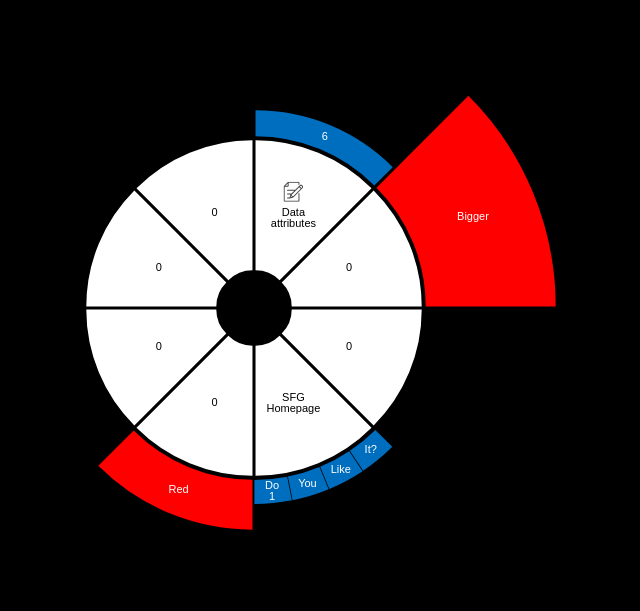
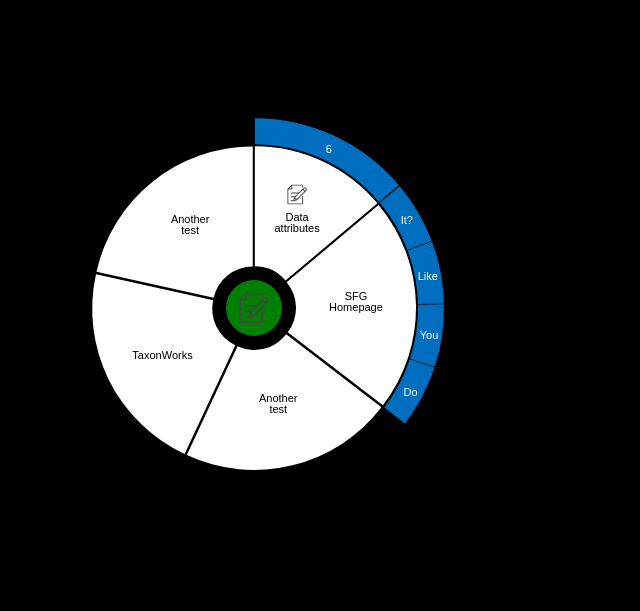
Before and after one commit to SpeciesFileGroup/svg_radial_menu, a website built with Vite: page src/index.html in a window 1280 px wide. Shown: the whole page, without its empty margins (254-894 px from the left). Built offline with nearby package versions, Linux system fonts and the light colour scheme.

Commit message:
Added attributes options, customize slice size, classes improvements

```diff
--- a/rollup.config.js
+++ b/rollup.config.js
@@ -13,6 +13,6 @@
   ],
   external: ["tslib"],
   plugins: [typescript()]
-};
+}
 
 export default config
--- a/src/index.ts
+++ b/src/index.ts
@@ -5,15 +5,26 @@
 const options = {
   width: 1000,
   height: 600,
-  sliceSize: 130,
-  centerSize: 30,
-  fontSize: 11,
-  fontFamily: 'Arial',
-  backgroundColor: '#FFFFFF',
-  textColor: '#000000',
-  centerButton: {
-    color: 'red',
-    radius: 20,
+  sliceSize: 120,
+  centerSize: 40,
+  margin: 2,
+  css: {
+    class: 'radial-menu'
+  },
+  svgAttributes: {
+    fill: '#FFFFFF',
+    color: '#000000',
+    textAnchor: 'middle',
+    fontSize: '11px',
+    fontFamily: 'Arial'
+  },
+  middleButton: {
+    backgroundColor: 'red',
+    radius: 28,
+    name: 'middle',
+    svgAttributes: {
+      fill: 'green'
+    },
     icon: {
       width: 30,
       height: 30,
@@ -24,12 +35,16 @@
     {
       label: 'Data attributes',
       name: 'attributes',
-      slice: [{
+      radius: 50,
+      slice: [
+      {
         label: '6',
-        event: 'alert',
+        name: 'alert',
         size: 26,
-        textColor: '#FFFFFF',
-        backgroundColor: '#006ebf',
+        svgAttributes: {
+          color: '#FFFFFF',
+          fill: '#006ebf'
+        }
       }],
       icon: {
         width: 20,
@@ -38,71 +53,57 @@
       }
     },
     {
-      label: '0',
-      event: 'alert',
-      slice: [{
-        label: 'Bigger',
-        event: 'alert',
-        textColor: '#FFFFFF',
-        backgroundColor: 'red'
-      }]
-    },
-    {
-      label: '0',
-      event: 'alert'
-    },
-    {
       label: 'SFG Homepage',
-      link: 'http://speciesfilegroup.org',
+      link: 'https://speciesfilegroup.org',
       slice: [{
         label: 'It?',
-        event: 'alert',
-        size: 24,
-        textColor: '#FFFFFF',
-        backgroundColor: '#006ebf',
+        name: 'alert',
+        size: 26,
+        svgAttributes: {
+          color: '#FFFFFF',
+          fill: '#006ebf',
+        }
       },
       {
         label: 'Like',
-        event: 'alert',
-        size: 24,
-        textColor: '#FFFFFF',
-        backgroundColor: '#006ebf',
+        name: 'alert',
+        size: 26,
+        svgAttributes: {
+          color: '#FFFFFF',
+          fill: '#006ebf',
+        }
       },
       {
         label: 'You',
-        event: 'alert',
-        size: 24,
-        textColor: '#FFFFFF',
-        backgroundColor: '#006ebf',
+        name: 'alert',
+        size: 26,
+        svgAttributes: {
+          color: '#FFFFFF',
+          fill: '#006ebf',
+        }
       },
       {
-        label: 'Do 1',
-        event: 'alert',
-        size: 24,
-        textColor: '#FFFFFF',
-        backgroundColor: '#006ebf',
+        label: 'Do',
+        name: 'alert',
+        size: 26,
+        svgAttributes: {
+          color: '#FFFFFF',
+          fill: '#006ebf',
+        }
       }],
     },
     {
-      label: '0',
-      slice: [{
-        label: 'Red',
-        event: 'alert',
-        size: 50,
-        textColor: '#FFFFFF',
-        backgroundColor: 'red'
-      }]
+      label: 'Another test',
+      name: 'another'
     },
     {
-      label: '0'
+      label: 'TaxonWorks',
+      link: 'https://taxonworks.org'
     },
     {
-      label: '0',
-      link: 'http://taxonworks.org'
+      label: 'Another test',
+      name: 'another'
     },
-    {
-      label: '0'
-    }
   ]
 }
 
--- /dev/null
+++ b/src/middleButton.ts
@@ -0,0 +1,87 @@
+import { Slice, SliceIcon, CircleButton, RadialMenuOptions, SVGAttribute } from './types'
+import { SVG } from './utils/svg'
+
+export class MiddleButton extends SVG {
+  private backgroundColor: string = '#FFFFFF'
+  private middleButton: CircleButton
+  private _name: string | unknown
+  private options: RadialMenuOptions
+  private radius: number
+  private sliceMargin: number = 4
+  private textColor: string = '#FFFFFF'
+  private x: number
+  private y: number
+  public SVGElement: SVGElement
+  private SVGAttributes: SVGAttribute
+  private defaultSVGAttributes: SVGAttribute
+
+  constructor (middleButton: CircleButton, x: number, y: number, opts: RadialMenuOptions) {
+    super(opts)
+
+    this.options = opts
+    this.middleButton = middleButton
+    this.radius = middleButton.radius || opts.centerSize
+    this.x = x
+    this.y = y
+    this._name = this.middleButton.name
+    this.SVGAttributes = this.parseAttributes(middleButton.svgAttributes || {})
+    this.defaultSVGAttributes = this.parseAttributes(opts.svgAttributes || {})
+
+    this.SVGElement = this.createMiddleButton(this.x, this.y, this.radius, opts)
+  }
+
+  public toSVG (): SVGElement {
+    return this.SVGElement
+  }
+
+  get name () {
+    return this._name
+  }
+
+  private get getAttributes () {
+    return Object.assign({}, this.defaultSVGAttributes, this.SVGAttributes)
+  }
+
+  private createMiddleButton (x: number, y: number, radius: number, opts: RadialMenuOptions): SVGElement {
+    const middleButton = this.middleButton
+    const elements: Array<SVGElement> = []
+
+    const sliceElement = this.createSVGCircle(x, y, radius, {
+      fill: this.SVGAttributes.fill,
+      color: this.textColor
+    })
+
+    let svgGroup: SVGElement
+
+    elements.push(sliceElement)
+
+    if (middleButton.label) {
+      elements.push(this.createSVGText(x, y, middleButton.label,
+        Object.assign({},
+          this.defaultSVGAttributes,
+          this.SVGAttributes,
+        { fill: this.SVGAttributes.color }),
+        {
+        verticalAlign: !this.middleButton?.icon
+      }))
+    }
+    if (middleButton.icon) {
+      elements.push(this.addIcon(middleButton.icon, { x, y }))
+    }
+
+    svgGroup = this.createSVGGroup(elements)
+
+    return middleButton.link ? this.createSVGLink(svgGroup, middleButton.link) : svgGroup
+  }
+
+  private addIcon (icon: SliceIcon, { x, y }: { x: number, y: number }): SVGElement {
+    const { width, height, url } = icon
+    const fontSize = parseInt(this.getAttributes['font-size'].toString(), 10)
+    const iconCoordinates = {
+      x: x - width / 2,
+      y: this.middleButton.label ? y - height - fontSize : y - height / 2
+    }
+
+    return this.createSVGImage(iconCoordinates.x, iconCoordinates.y, width, height, url)
+  }
+}
--- a/src/radialMenu.ts
+++ b/src/radialMenu.ts
@@ -1,15 +1,17 @@
 import { SVG } from './utils/svg'
 import { Segment } from './slice'
+import { MiddleButton } from './middleButton'
 import { EventEmitter } from './utils/eventEmitter'
 import {
   CircleButton,
   Slice,
-  RadialMenuOptions
+  RadialMenuOptions,
+  SVGAttribute
 } from './types'
 
 export class RadialMenu extends EventEmitter {
   centerSize: number
-  centerButton: CircleButton
+  middleButton: CircleButton
   parentElement: HTMLElement
   options: RadialMenuOptions
   SVGSlices: Array<Segment> = []
@@ -17,85 +19,91 @@
   height: number
   sliceSize: number
   slices: Array<Slice>
-  sliceMargin: number = 4
+  margin: number = 0
   SVGObject: SVG
+  SVGAttributes: SVGAttribute
   SVGElement: SVGElement
 
-  constructor (element: HTMLElement, opt: RadialMenuOptions) {
+  constructor (element: HTMLElement, opts: RadialMenuOptions) {
     super()
-    const { centerSize, width, height, slices, sliceSize, centerButton } = opt
+    const { centerSize, width, height, slices, sliceSize, middleButton, margin, css } = opts
 
     this.SVGObject = new SVG({
       width: `${width}px`,
-      height: `${height}px`
+      height: `${height}px`,
+      ...css || {}
     })
 
     this.SVGElement = this.SVGObject.SVGElement
 
     this.parentElement = element
-    this.options = opt
+    this.options = opts
     this.width = width
     this.height = height
     this.slices = slices
     this.sliceSize = sliceSize
     this.centerSize = centerSize
-    this.centerButton = centerButton ? centerButton : {}
+    this.middleButton = middleButton || {} as CircleButton
+    this.margin = margin || this.margin
+    this.SVGAttributes = opts.svgAttributes || {}
 
     this.generateMenu()
   }
 
   private generateMenu (): void {
+    let middleButton: MiddleButton
+
     this.drawLevel(this.slices)
-    this.SVGSlices.forEach(svgObject => {
-      this.addEvents(svgObject)
-      this.SVGElement.appendChild(svgObject.toSVG())
+    this.SVGSlices.forEach(sliceObject => {
+      this.addEvents(sliceObject)
+      this.SVGElement.appendChild(sliceObject.toSVG())
     })
+
+    if(this.middleButton) {
+      middleButton = new MiddleButton(this.middleButton, this.width / 2, this.height / 2, this.options)
+      this.addEvents(middleButton)
+      this.SVGElement.appendChild(middleButton.toSVG())
+    }
+
     this.parentElement.innerHTML = ''
     this.parentElement.appendChild(this.SVGElement)
   }
 
   private drawLevel (slices: Array<Slice>, startDistance: number = this.centerSize, radiusStart: number = 0, endAngle: number = 360): void {
-    const radiusSlice: number = (endAngle - radiusStart) / slices.length
     const sliceElements: Array<Segment> = []
+    const sliceWithSize = slices.filter(({ radius }) => radius).length
+    const slicesRadiusTotal =
+      slices.map(({ radius }) => radius || 0)
+      .reduce((a, b) => a + b, 0)
+
+    const defaultSliceRadius: number = ((endAngle - slicesRadiusTotal) - radiusStart) / (slices.length - sliceWithSize)
     const centerX: number = this.width / 2
     const centerY: number = this.height / 2
 
-    let radiusEnd = radiusSlice
+    let radiusEnd = defaultSliceRadius
 
     slices.forEach((slice: Slice): void => {
-      let segment:Slice | undefined = slice
-      let startFrom = startDistance + this.sliceMargin
-      const children = segment.slice
+      let startFrom = startDistance
+      let radius = slice.radius || defaultSliceRadius
+      const children = slice.slice
 
-      sliceElements.push(new Segment(segment, centerX, centerY, startFrom, radiusStart, radiusSlice, this.options))
-      startFrom = startFrom + (segment?.size || this.sliceSize)
+      sliceElements.push(new Segment(slice, centerX, centerY, startFrom, radiusStart, radius, this.options))
+      startFrom = startFrom + (slice?.size || this.sliceSize) + this.margin
 
       if(children) {
-        this.drawLevel(children, startFrom, radiusStart, radiusEnd)
+        this.drawLevel(children, startFrom, radiusStart, radiusStart + radius)
       }
 
-      radiusEnd = radiusEnd + radiusSlice
-      radiusStart = radiusStart + radiusSlice
+      radiusEnd = radiusEnd + radius
+      radiusStart = radiusStart + radius
     })
 
     this.SVGSlices = this.SVGSlices.concat([], sliceElements)
   }
 
-  private createSegments (segment: Slice | Array<Slice>, x: number, y: number, startFrom: number, radiusStart: number, radiusEnd: number, options: object):Array<Segment> {
-    const radiusSlice = radiusStart + radiusEnd - radiusStart
-    if(Array.isArray(segment)) {
-      const radius = radiusSlice / segment.length
-      return segment.map((s, index) => {
-        return new Segment(s, x, y, startFrom, radiusStart + radius * index, radius, this.options)
-      })
-    } else {
-      return [new Segment(segment, x, y, startFrom, radiusStart, radiusSlice, this.options)]
-    }
-  }
-
-  private addEvents (segmentObject: Segment): void {
+  private addEvents (segmentObject: Segment | MiddleButton): void {
     const element = segmentObject.toSVG()
-    const { name } = segmentObject.slice
+    const { name } = segmentObject
 
     element.addEventListener('click', event => { this.emit('click', { event, segmentObject, name }) })
 
--- a/src/slice.ts
+++ b/src/slice.ts
@@ -1,38 +1,43 @@
-import { Slice, SliceIcon, CircleButton, RadialMenuOptions } from './types'
+import { Slice, SliceIcon, RadialMenuOptions, SVGAttribute } from './types'
 import { SVG } from './utils/svg'
 
 export class Segment extends SVG {
-
-  slice: Slice
-  size: number
-  options: RadialMenuOptions
-  radiusStart: number
-  radiusEnd: number
-  startFrom: number
-  x: number
-  y: number
-  fontSize: string | number = '14px'
-  fontFamily: string = 'Arial'
-  textColor: string = '#FFFFFF'
-  backgroundColor: string = '#FFFFFF'
-  backgroundHover: string = '#CACACA'
-  backgroundSelected: string = '#A0A0A0'
-  sliceMargin: number = 4
+  private slice: Slice
+  private backgroundColor: string = '#FFFFFF'
+  private _name: string | unknown
+  private options: RadialMenuOptions
+  private radiusEnd: number
+  private radiusStart: number
+  private size: number
+  private margin: number = 0
+  private startFrom: number
+  private textColor: string = '#FFFFFF'
+  private SVGAttributes: SVGAttribute
+  private defaultSVGAttributes: SVGAttribute
+  private x: number
+  private y: number
 
   constructor (slice: Slice, x: number, y: number, startFrom: number, radiusStart: number, radiusSlice: number, opts: RadialMenuOptions) {
     super(opts)
 
-    const { sliceSize, backgroundColor, textColor } = opts
+    const { sliceSize, margin } = opts
     this.options = opts
     this.slice = slice
+    this._name = slice.name
     this.size = slice.size || sliceSize
     this.startFrom = startFrom
     this.radiusStart = radiusStart
     this.radiusEnd = radiusStart + radiusSlice
     this.x = x
     this.y = y
-    this.backgroundColor = backgroundColor || this.backgroundColor
-    this.textColor = textColor || this.textColor
+    this.margin = margin || this.margin
+    this.SVGAttributes = this.parseAttributes(slice.svgAttributes || {})
+    this.defaultSVGAttributes = this.parseAttributes(opts.svgAttributes || {})
+
+    if ((this.radiusEnd - this.radiusStart) >= 360) {
+      this.radiusEnd = 359.999
+      this.margin = 0
+    }
 
     this.SVGElement = this.createSlice(this.x, this.y, this.startFrom, this.size, this.radiusStart, this.radiusEnd, this.options)
   }
@@ -46,27 +51,25 @@
     const elements: Array<SVGElement> = []
     const middleSlice = (size / 2) + startFrom
     const middleRadius = (radiusEnd - radiusStart) / 2
-    const distanceCoordinates = this.polarToCartesian(x, y, this.sliceMargin , radiusStart + middleRadius)
+    const distanceCoordinates = this.polarToCartesian(x, y, this.margin, radiusStart + middleRadius)
     const coordinates = this.polarToCartesian(distanceCoordinates.x, distanceCoordinates.y, middleSlice, radiusStart + middleRadius)
     const d = this.describeArc(distanceCoordinates.x, distanceCoordinates.y, startFrom, size, radiusStart, radiusEnd)
 
-    const sliceElement = this.createSVGElement('path', { d: d, fill: slice.backgroundColor || this.backgroundColor })
+    const sliceElement = this.createSVGElement('path', Object.assign({},
+      this.defaultSVGAttributes,
+      this.SVGAttributes,
+      { d: d }))
 
     let svgGroup: SVGElement
 
     elements.push(sliceElement)
 
     if (slice.label) {
-      elements.push(this.createSVGText(coordinates.x, coordinates.y, slice.label, {
-        x: coordinates.x,
-        y: coordinates.y,
-        fill: `${slice.textColor || opts.textColor}`,
-        'text-anchor': 'middle',
-        'font-size': opts.fontSize,
-        'font-family': opts.fontFamily,
-        'alignment-baseline': 'center',
-        'dominant-baseline': 'middle'
-      }, {
+      elements.push(this.createSVGText(coordinates.x, coordinates.y, slice.label, Object.assign({},
+        this.defaultSVGAttributes,
+        this.SVGAttributes,
+      { fill: this.SVGAttributes.color || this.defaultSVGAttributes.color }),
+      {
         verticalAlign: !slice?.icon
       }))
     }
@@ -79,9 +82,17 @@
     return slice.link ? this.createSVGLink(svgGroup, slice.link) : svgGroup
   }
 
+  public get name () {
+    return this._name
+  }
+
+  private get getAttributes () {
+    return Object.assign({}, this.defaultSVGAttributes, this.SVGAttributes)
+  }
+
   private addIcon (icon: SliceIcon, { x, y }: { x: number, y: number }): SVGElement {
     const { width, height, url } = icon
-    const fontSize = parseInt(this.options.fontSize.toString(), 10)
+    const fontSize = parseInt(this.getAttributes['font-size'].toString(), 10)
     const iconCoordinates = {
       x: x - width / 2,
       y: this.slice.label ? y - height - fontSize : y - height / 2
--- a/src/styles.css
+++ b/src/styles.css
@@ -1,5 +1,9 @@
 svg g:hover {
   opacity: 0.7;
+}
+
+text, tspan {
+  text-anchor: middle;
 }
 body {
   background-color: #000;
--- a/src/utils/svg.ts
+++ b/src/utils/svg.ts
@@ -1,7 +1,7 @@
 import { SVGAttribute } from '../types'
 export class SVG {
 
-  SVGElement: SVGElement
+  public SVGElement: SVGElement
 
   constructor (options: any) {
     this.SVGElement = this.createSVGElement('svg', options)
@@ -19,6 +19,16 @@
     for (let key in attr) {
       SVGElement.setAttribute(key, `${attr[key]}`)
     }
+  }
+
+  public parseAttributes (attributes: SVGAttribute): SVGAttribute {
+    const toKebakCase = (string: string): string => string.replace(/\B(?:([A-Z])(?=[a-z]))|(?:(?<=[a-z0-9])([A-Z]))/g, '-$1$2').toLowerCase()
+
+    return Object.fromEntries(
+      Object.entries(attributes)
+      .filter(([key, value]) => value)
+      .map(([key, value]) => ([[toKebakCase(key)], value]))
+    )
   }
 
   public createSVGCircle (cx: number, cy: number, r: number, attr: SVGAttribute = {}): SVGElement {
@@ -58,12 +68,13 @@
   public createSVGText (x: number, y: number, text: string, attr: SVGAttribute = {}, { verticalAlign }: { verticalAlign: boolean }): SVGElement {
     const stringLines: Array<string> = text.split(' ')
     const lineSize = parseInt(`${attr['font-size']}`, 10)
-    const middlePosition: number = stringLines.length === 1 || !verticalAlign ? 0 : (((lineSize / 2) * -stringLines.length)) + (lineSize / 2)
+    const middlePosition: number = stringLines.length === 1 || !verticalAlign ? (lineSize / 2) : (((lineSize / 2) * -stringLines.length)) + (lineSize / 2)
     const tspanLines = stringLines.map((line: string, index: number): SVGElement => {
       const tspan = this.createSVGElement('tspan', attr)
       const dy = index ? lineSize : middlePosition
 
       tspan.setAttribute('dy', `${dy}px`)
+      tspan.setAttribute('x', `${x}px`)
       tspan.removeAttribute('y')
       tspan.textContent = line
 
--- a/tsconfig.json
+++ b/tsconfig.json
@@ -9,6 +9,7 @@
       "moduleResolution": "node",
       "target": "es5",
       "allowJs": true,
+      "lib": ["esnext", "dom"]
   },
   "include": [
       "./src/**/*"
```
Also changed, not shown: src/types.ts (+8 -9 lines). Lines whose indentation alone changed are shown as unchanged.
